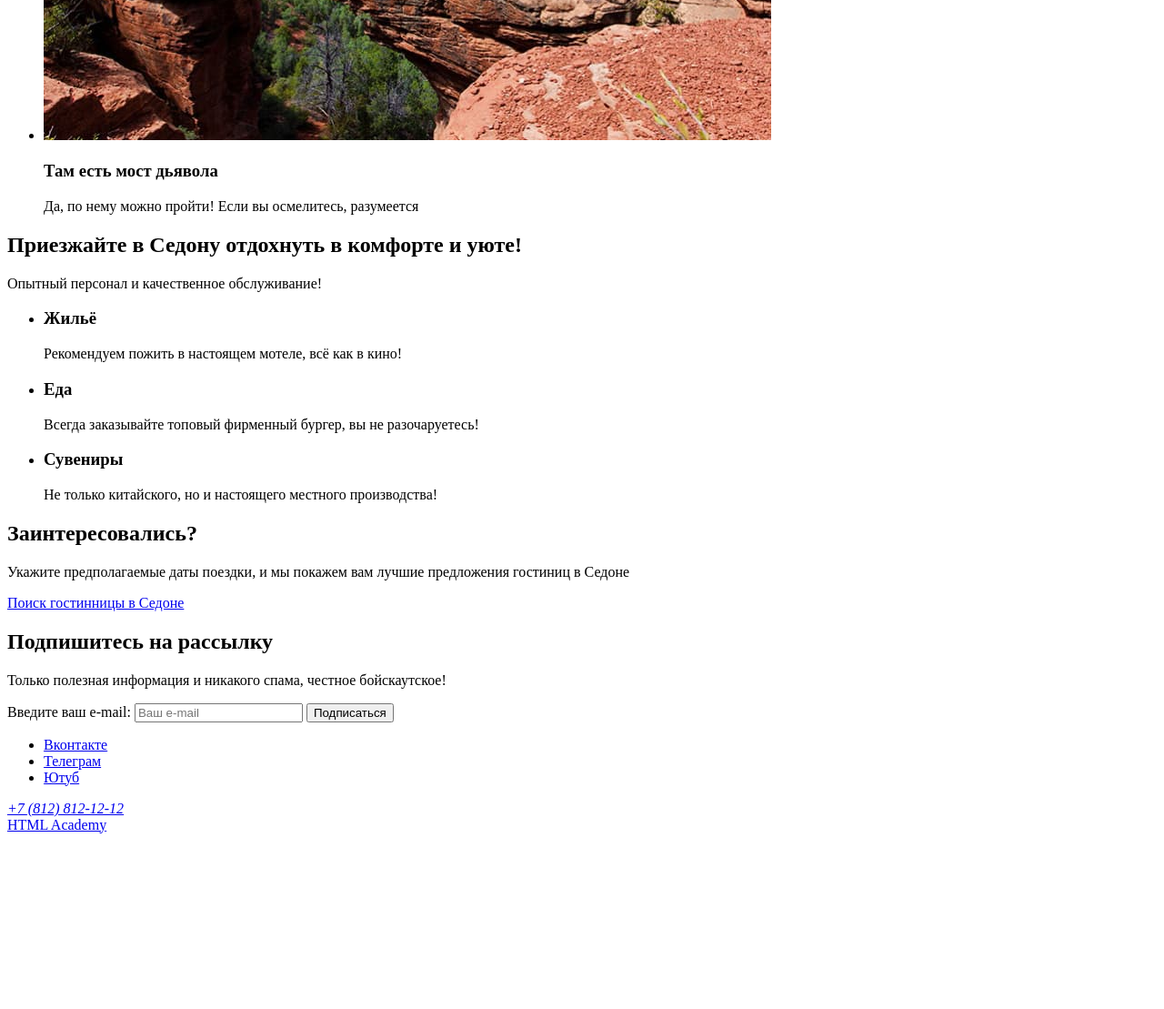
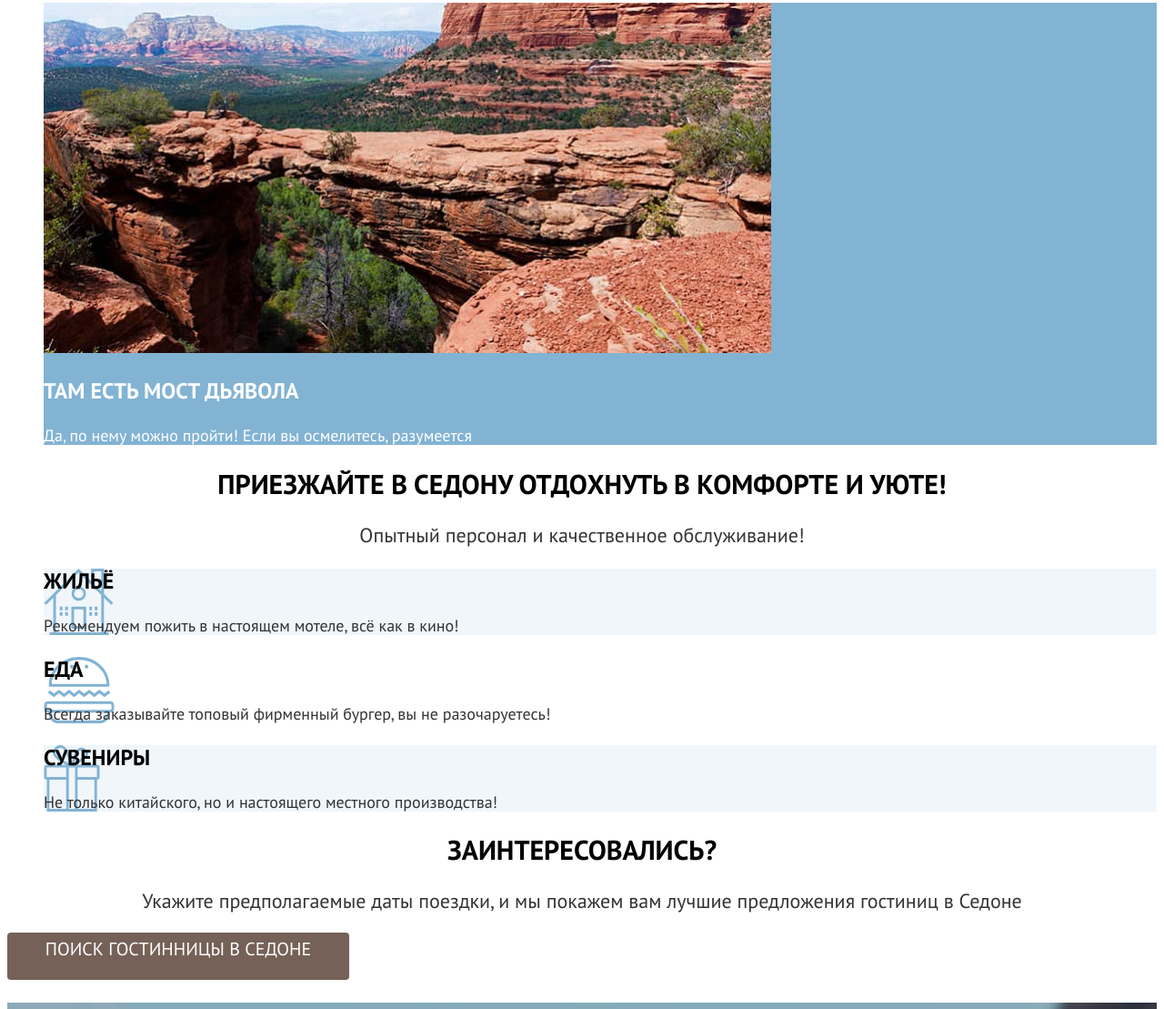
Before and after one commit to htmlacademy-htmlcss/2303421-sedona-1, a plain HTML site: page index.html in a window 1280 px wide. Shown: the part 1691-2800 px from the top of the page at 91% size. Before the commit the page ends 2615 px from the top, so only its background shows below. Drawn offline with Linux system fonts and the light colour scheme.

Commit message:
adds styles to index

```diff
--- a/index.html
+++ b/index.html
@@ -3,6 +3,7 @@
   <head>
     <meta charset="utf-8">
     <title>HTML Academy: Седона</title>
+    <link rel="stylesheet" href="styles/styles.css">
   </head>
   <body>
     <div class="wrapper">
@@ -52,52 +53,48 @@
           <h2 class="advantages-title">Седона — небольшой городок в Аризоне, заслуживающий большего!</h2>
           <p class="advantages-text">Рассмотрим причины, по которым Седона круче, чем Гранд-Каньон!</p>
           <ul class="advantages-list">
-            <li class="advantages-list-item">
-              <h3 class="advantages-list-title">Настоящий городок</h3>
-              <p class="advantages-list-text">Седона — не аттракцион для туристов, там течёт своя жизнь</p>
+            <li class="advantages-list-item advantages-list-item-light">
+              <h3 class="advantages-list-title advantages-list-title-light">Настоящий городок</h3>
+              <p class="advantages-list-text advantages-list-text-light">Седона — не аттракцион для туристов, там течёт своя жизнь</p>
               <img class="advantages-list-image" src="images/advantages-building.jpg" width="800" height="385" alt="Дома Седоны.">
             </li>
             <li class="advantages-list-item">
-              <h3 class="advantages-list-title black">Небольшая площадь</h3>
+              <h3 class="advantages-list-title">Небольшая площадь</h3>
               <p class="advantages-list-text">Все достопримечательности находятся очень близко</p>
             </li>
-            <li class="advantages-list-item">
-              <h3 class="advantages-list-title black">Красивая дорога</h3>
+            <li class="advantages-list-item advantages-list-item-dark">
+              <h3 class="advantages-list-title">Красивая дорога</h3>
               <p class="advantages-list-text">Ехать в Седону из Лас-Вегаса совсем не скучно!</p>
             </li>
             <li class="advantages-list-item">
-              <h3 class="advantages-list-title black">Мало туристов</h3>
+              <h3 class="advantages-list-title">Мало туристов</h3>
               <p class="advantages-list-text">Большинство едет в Гранд Каньон и толпится там</p>
             </li>
-            <li class="advantages-list-item">
+            <li class="advantages-list-item advantages-list-item-light">
               <img class="advantages-list-image" src="images/advantages-devils-bridge.jpg" width="800" height="385" alt="Мост Дьявола.">
-              <h3 class="advantages-list-title">Там есть мост дьявола</h3>
-              <p class="advantages-list-text">Да, по нему можно пройти! Если вы осмелитесь, разумеется</p>
+              <h3 class="advantages-list-title advantages-list-title-light">Там есть мост дьявола</h3>
+              <p class="advantages-list-text advantages-list-text-light">Да, по нему можно пройти! Если вы осмелитесь, разумеется</p>
             </li>
           </ul>
-        </section>
-        <section class="benefits">
-          <h2 class="benefits-title">Приезжайте в Седону отдохнуть в комфорте и уюте!</h2>
-          <p class="benefits-text">Опытный персонал и качественное обслуживание!</p>
-          <ul class="benefits-list">
-            <li class="benefits-list-item">
-              <h3 class="benefits-list-title">Жильё</h3>
-              <p class="benefits-list-text">Рекомендуем пожить в настоящем мотеле, всё как в кино!</p>
+          <h2 class="advantages-title">Приезжайте в Седону отдохнуть в комфорте и уюте!</h2>
+          <p class="advantages-text">Опытный персонал и качественное обслуживание!</p>
+          <ul class="advantages-list">
+            <li class="advantages-list-item advantages-list-item-home">
+              <h3 class="advantages-list-title">Жильё</h3>
+              <p class="advantages-list-text">Рекомендуем пожить в настоящем мотеле, всё как в кино!</p>
             </li>
-            <li class="benefits-list-item">
-              <h3 class="benefits-list-title">Еда</h3>
-              <p class="benefits-list-text">Всегда заказывайте топовый фирменный бургер, вы не разочаруетесь!</p>
+            <li class="advantages-list-item advantages-list-item-food">
+              <h3 class="advantages-list-title">Еда</h3>
+              <p class="advantages-list-text">Всегда заказывайте топовый фирменный бургер, вы не разочаруетесь!</p>
             </li>
-            <li class="benefits-list-item">
-              <h3 class="benefits-list-title">Сувениры</h3>
-              <p class="benefits-list-text">Не только китайского, но и настоящего местного производства!</p>
+            <li class="advantages-list-item advantages-list-item-souvenirs">
+              <h3 class="advantages-list-title">Сувениры</h3>
+              <p class="advantages-list-text">Не только китайского, но и настоящего местного производства!</p>
             </li>
           </ul>
-        </section>
-        <section class="hotel">
-          <h2 class="hotel-title">Заинтересовались?</h2>
-          <p class="hotel-text">Укажите предполагаемые даты поездки, и мы покажем вам лучшие предложения гостиниц в Седоне</p>
-          <a class="hotel-link link-button" href="#">Поиск гостинницы в Седоне</a>
+          <h2 class="advantages-title">Заинтересовались?</h2>
+          <p class="advantages-text">Укажите предполагаемые даты поездки, и мы покажем вам лучшие предложения гостиниц в Седоне</p>
+          <a class="link-button link-button-interest" href="#">Поиск гостинницы в Седоне</a>
         </section>
         <section class="subscription">
           <h2 class="subscription-title">Подпишитесь на рассылку</h2>
--- /dev/null
+++ b/styles/styles.css
@@ -0,0 +1,222 @@
+@font-face {
+  font-family: "PT Sans";
+  font-style: normal;
+  font-weight: 400;
+  src: url(../fonts/ptsans-400.woff2) format("woff2");
+  font-display: swap;
+}
+
+@font-face {
+  font-family: "PT Sans";
+  font-style: normal;
+  font-weight: 700;
+  src: url(../fonts/ptsans-700.woff2) format("woff2");
+  font-display: swap;
+}
+
+.visually-hidden {
+  position: absolute;
+  width: 1px;
+  height: 1px;
+  margin: -1px;
+  border: 0;
+  padding: 0;
+  white-space: nowrap;
+  clip-path: inset(100%);
+  clip: rect(0 0 0 0);
+  overflow: hidden;
+}
+
+body {
+  font-family: "PT Sans", sans-serif;
+  font-size: 18px;
+  line-height: 21px;
+  color: #333333;
+}
+
+/*header styles*/
+.navigation-list {
+  list-style: none;
+}
+
+.navigation-link {
+  font-size: 20px;
+  font-weight: 700;
+  line-height: 24px;
+  color: #000000;
+  text-decoration: none;
+}
+
+.navigation-link-search {
+  display: block;
+  width: 20px;
+  height: 20px;
+  background-image: url(../images/svg/search.svg);
+  background-repeat: no-repeat;
+}
+
+.navigation-link-heart {
+  display: block;
+  width: 20px;
+  height: 20px;
+  background-image: url(../images/svg/heart.svg);
+  background-repeat: no-repeat;
+}
+
+.like-count {
+  display: block;
+  width: 20px;
+  height: 20px;
+  font-size: 10px;
+  font-weight: 400;
+  line-height: 20px;
+  color: #ffffff;
+  text-align: center;
+  background-color: #7db54f;
+  border-radius: 50%;
+  position: relative;
+}
+
+.like-count::after {
+  content: '';
+  display: block;
+  width: 100%;
+  height: 100%;
+  position: absolute;
+  top: 0;
+  left: 0;
+}
+
+.link-button{
+  display: block;
+  width: 160px;
+  height: 36px;
+  font-size: 16px;
+  line-height: 20px;
+  text-align: center;
+  text-transform: uppercase;
+  color: #ffffff;
+  background-color: #756157;
+  border-radius: 4px;
+}
+
+/*main styles*/
+.main-welcome {
+  height: 485px;
+  background-color: rgb(200 205 210);
+  background-image: url(../images/svg/divider.svg), url(../images/main-welcome.jpg);
+  background-repeat: no-repeat;
+  background-position: bottom;
+  background-size: contain, cover;
+  text-align: center;
+
+}
+
+.advantages-title {
+  font-size: 30px;
+  line-height: 36px;
+  text-transform: uppercase;
+  color: #000000;
+  text-align: center;
+}
+
+.advantages-text {
+  font-size: 22px;
+  line-height: 26px;
+  text-align: center;
+}
+
+.advantages-list{
+  list-style: none;
+}
+
+.advantages-list-item{
+  background-color: rgba(131, 179, 211, 0.12);
+}
+
+.advantages-list-item-light {
+  background-color: #82b3d3;
+}
+
+.advantages-list-item-dark {
+  background-color: rgba(131, 179, 211, 0.20);
+}
+
+.advantages-list-item-home {
+  background-image: url(../images/svg/housing.svg);
+  background-repeat: no-repeat;
+  background-size: contain;
+}
+
+.advantages-list-item-food {
+  background-image: url(../images/svg/food.svg);
+  background-repeat: no-repeat;
+  background-size: contain;
+  background-color: inherit;
+}
+
+.advantages-list-item-souvenirs {
+  background-image: url(../images/svg/souvenirs.svg);
+  background-repeat: no-repeat;
+  background-size: contain;
+}
+
+.advantages-list-title {
+  font-size: 24px;
+  line-height: 28px;
+  color: #000000;
+  text-transform: uppercase;
+}
+
+.advantages-list-title-light {
+  color: #ffffff;
+}
+
+.advantages-list-text-light {
+  color: #ffffff;
+}
+
+.link-button-interest {
+  font-size: 20px;
+  line-height: 36px;
+  width: 376px;
+  height: 52px;
+  text-decoration: none;
+}
+
+.subscription{
+  height: 415px;
+  background-color: rgb(200 205 210);
+  background-image: url(../images/subscription-background.jpg);
+  background-repeat: no-repeat;
+  background-size: 100% auto;
+}
+
+.subscription-title {
+  font-size: 30px;
+  line-height: 36px;
+  color: #ffffff;;
+  text-transform: uppercase;
+}
+
+.subscription-text {
+  font-size: 22px;
+  line-height: 26px;
+  color: #ffffff;
+}
+
+.field {
+  line-height: 24px;
+  color: #000000;
+  opacity: 0.6;
+  background-color: #f2f2f2;
+}
+
+.newsletter-button {
+  font-size: 20px;
+  font-weight: 700;
+  line-height: 36px;
+  text-transform: uppercase;
+  color: #ffffff;
+  background-color: #82b3d3;
+}
```
Also changed, not shown: catalog.html (+1 -0 lines).
